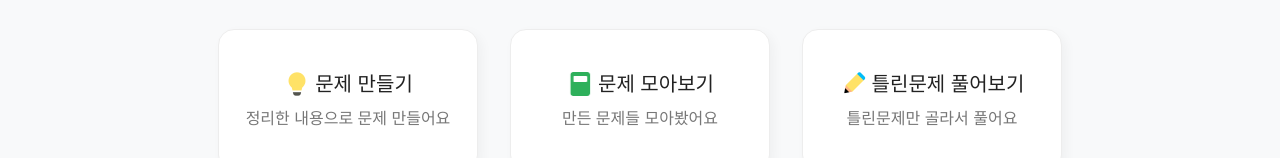
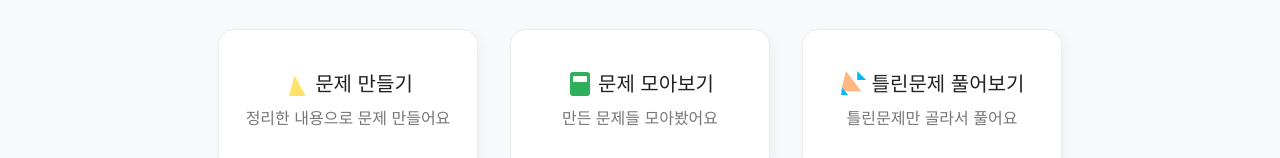
Before and after one commit to Team-Poten/frontend, a React (Create React App) app: page / in a window 1280 px wide. Shown: the part 657-815 px from the top of the page. Built offline with nearby package versions, Linux system fonts and the light colour scheme; a web font is replaced by a local one.

Commit message:
fix(#9)추가 변경사항(미반영예정)

```diff
--- a/src/components/MenuCard.tsx
+++ b/src/components/MenuCard.tsx
@@ -1,6 +1,5 @@
 import React from "react";
 import styled from "styled-components";
-import { useNavigate } from "react-router-dom";
 
 interface MenuCardProps {
   title: string;
@@ -21,14 +20,12 @@ const CardContainer = styled.div`
   cursor: pointer;
   transition:
     transform 0.2s ease,
-    box-shadow 0.2s ease,
-    border-color 0.2s ease;
+    box-shadow 0.2s ease;
   width: 260px;
 
   &:hover {
     transform: translateY(-2px);
     box-shadow: 6px 6px 16px rgba(0, 0, 0, 0.08);
-    border-color: #30a10e;
   }
 `;
 
@@ -44,12 +41,6 @@ const IconBox = styled.div`
   display: flex;
   align-items: center;
   justify-content: center;
-`;
-
-const IconImage = styled.img`
-  width: 28px;
-  height: 28px;
-  object-fit: contain;
 `;
 
 const Title = styled.h3`
@@ -72,44 +63,66 @@ const Description = styled.p`
   width: 260px;
 `;
 
+const LightIcon = () => (
+  <svg
+    width="17"
+    height="23"
+    viewBox="0 0 17 23"
+    fill="none"
+    xmlns="http://www.w3.org/2000/svg"
+  >
+    <path d="M5.54 2.33L16.92 23.33H0L5.54 2.33Z" fill="#FFE267" />
+  </svg>
+);
+
+
+
+const BookIcon = () => (
+  <svg
+    width="28"
+    height="28"
+    viewBox="0 0 28 28"
+    fill="none"
+    xmlns="http://www.w3.org/2000/svg"
+  >
+    <rect width="28" height="28" fill="white" />
+    <rect x="4" y="2" width="20" height="24" fill="#2EB05B" rx="3" />
+    <rect x="7" y="6" width="14" height="6" fill="white" rx="1" />
+  </svg>
+);
+
+const WriteIcon = () => (
+  <svg
+    width="26"
+    height="26"
+    viewBox="0 0 26 26"
+    fill="none"
+    xmlns="http://www.w3.org/2000/svg"
+  >
+    <path d="M4.92 0.01L20.21 20.21H0.01L4.92 0.01Z" fill="#FFB682" />
+    <path d="M1.25 16.77L7.12 23.89H0L1.25 16.77Z" fill="#00BCF8" />
+    <path d="M16.17 0.01L25.12 8.96H16.17V0.01Z" fill="#00BCF8" />
+  </svg>
+);
+
 const MenuCard: React.FC<MenuCardProps> = ({ title, description, icon }) => {
-  const navigate = useNavigate();
-
-  const handleClick = () => {
-    switch (title) {
-      case "문제 만들기":
-        navigate("/");
-        break;
-      case "문제 모아보기":
-        navigate("/history");
-        break;
-      case "틀린문제 풀어보기":
-        navigate("/wrong-problems");
-        break;
-      default:
-        break;
-    }
-  };
-
-  const getIconSrc = () => {
+  const renderIcon = () => {
     switch (icon) {
       case "light":
-        return "/images/icn_light.png";
+        return <LightIcon />;
       case "book":
-        return "/images/icn_book.png";
+        return <BookIcon />;
       case "write":
-        return "/images/icn_write.png";
+        return <WriteIcon />;
       default:
-        return "";
+        return null;
     }
   };
 
   return (
-    <CardContainer onClick={handleClick}>
+    <CardContainer>
       <IconContainer>
-        <IconBox>
-          <IconImage src={getIconSrc()} alt={title} />
-        </IconBox>
+        <IconBox>{renderIcon()}</IconBox>
         <Title>{title}</Title>
       </IconContainer>
       <Description>{description}</Description>
```
